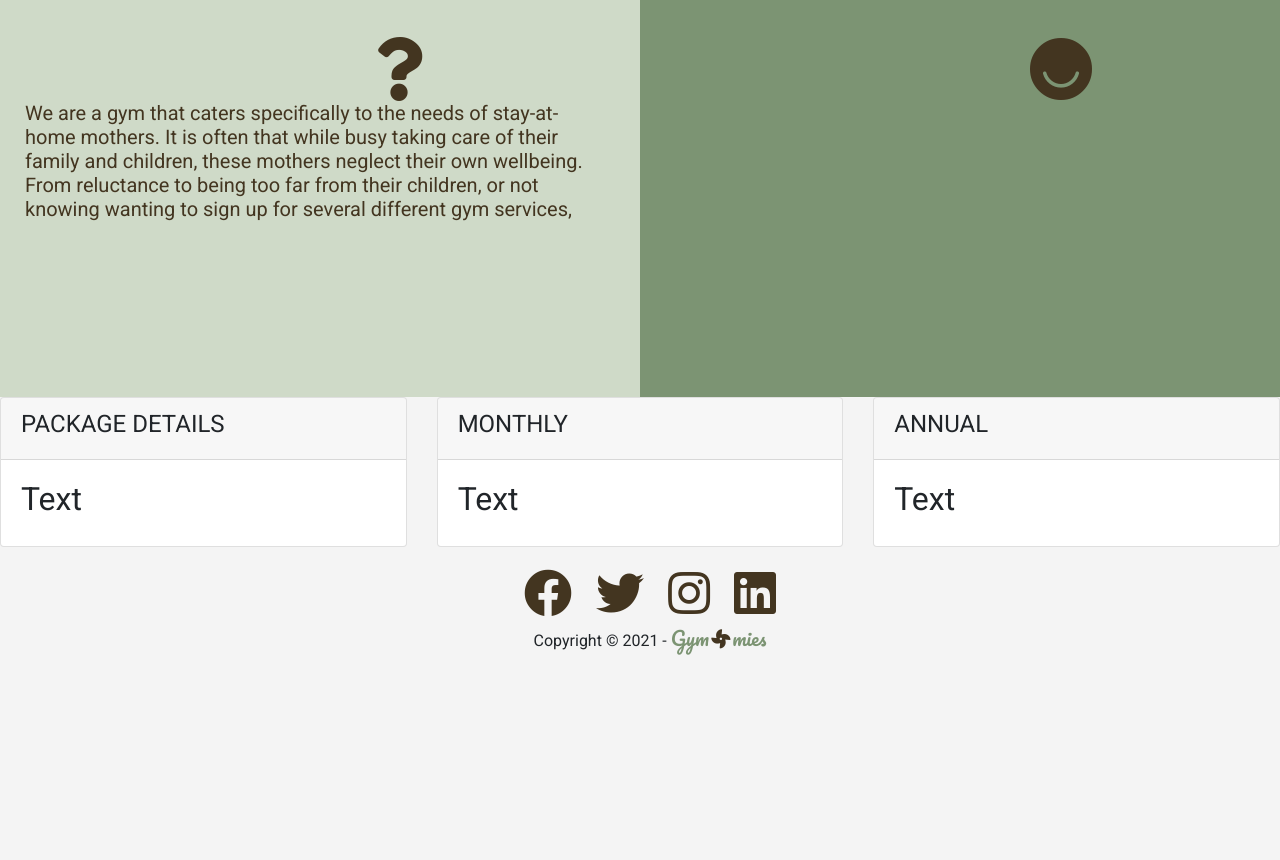
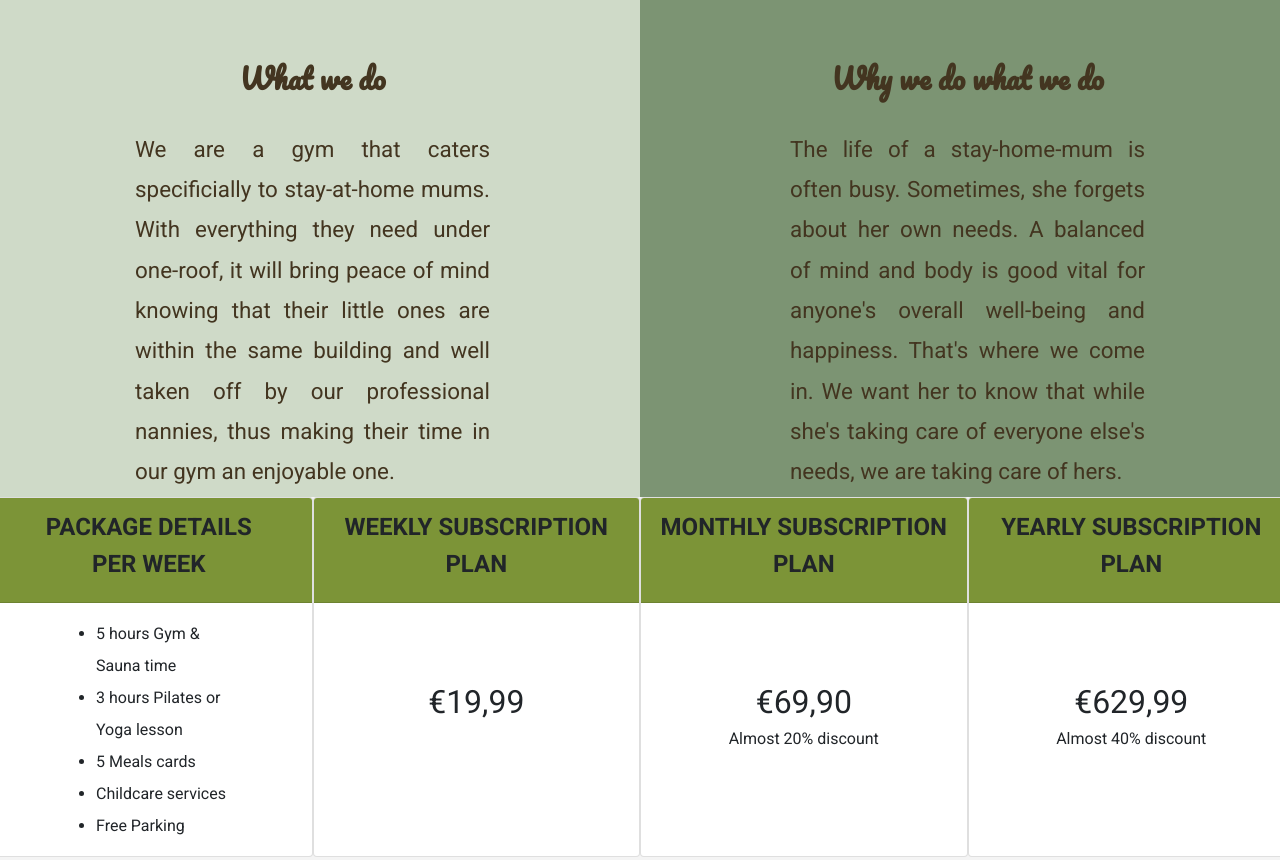
Before and after one commit to finnsterfran/Gymmies-Milestone-1-Project---Frannie-Yip, a plain HTML site: page about.html in a window 1280 px wide. Shown: the part 649-1509 px from the top of the page. Before the commit the page ends 1307 px from the top, so only its background shows below. Drawn offline with nearby package versions, Linux system fonts and the light colour scheme.

Commit message:
added and adjusted text for cards in about.html, page now completed

```diff
--- a/about.html
+++ b/about.html
@@ -44,14 +44,16 @@
             </div>
 
             <div class="what col-12 col-md-6">
-                <i class="fas fa-question"></i>
-                <h5>We are a gym that caters specifically to the needs of stay-at-home mothers.
-                    It is often that while busy taking care of their family and children, these mothers neglect their own wellbeing.
-                    From reluctance to being too far from their children, or not knowing wanting to sign up for several different gym services,
+                <h3>What we do</h3>
+                <h5>We are a gym that caters specificially to stay-at-home mums. With everything they need under one-roof,
+                     it will bring peace of mind knowing that their little ones are within the same building and well taken off by our professional nannies, thus making their time in our gym an enjoyable one.
                 </h5>
             </div>
             <div class="why col-12 col-md-6">
-                <i class="fab fa-ello"></i>
+                <h3>Why we do what we do</h3>
+                <h5>The life of a stay-home-mum is often busy. Sometimes, she forgets about her own needs.
+                    A balanced of mind and body is good vital for anyone's overall well-being and happiness. That's where we come in.
+                    We want her to know that while she's taking care of everyone else's needs, we are taking care of hers. </h5>
             </div>
         </div>
     </section>
@@ -59,33 +61,55 @@
 
     <section id="pricing">
         <div class="row">
-            <div class="price-column col-lg-4">
+            <div class="price-column col-lg-3">
                 <div class="card">
                     <div class="card-header uppercase">
                         <h4>package details</h4>
+                        <h4>PER WEEK</h4>
                     </div>
                     <div class="card-body">
-                        <h2>Text</h2>
+                        <ul>
+                            <li>5 hours Gym & Sauna time</li>
+                            <li>3 hours Pilates or Yoga lesson</li>
+                            <li>5 Meals cards</li>
+                            <li>Childcare services</li>
+                            <li>Free Parking</li>
+                        </ul>
                     </div>
                 </div>
             </div>
-               <div class="price-column col-lg-4">
+               <div class="price-column col-lg-3">
                 <div class="card">
                     <div class="card-header uppercase">
-                        <h4>Monthly</h4>
+                        <h4>Weekly Subscription</h4>
+                        <h4>Plan</h4>
                     </div>
-                    <div class="card-body">
-                        <h2>Text</h2>
+                    <div class="card-body plans">
+                        <h2>€19,99</h2>
                     </div>
                 </div>
             </div>
-            <div class="price-column col-lg-4">
+            <div class="price-column col-lg-3">
                 <div class="card">
                     <div class="card-header uppercase">
-                        <h4>Annual</h4>
+                        <h4>Monthly Subscription</h4>
+                        <h4>Plan</h4>
                     </div>
-                    <div class="card-body">
-                        <h2>Text</h2>
+                    <div class="card-body plans">
+                        <h2>€69,90</h2>
+                        <h6>Almost 20% discount</h6>
+                    </div>
+                </div>
+            </div>
+            <div class="price-column col-lg-3">
+                <div class="card">
+                    <div class="card-header uppercase">
+                        <h4>Yearly Subscription</h4>
+                        <h4>Plan</h4>
+                    </div>
+                    <div class="card-body plans">
+                        <h2>€629,99</h2>
+                        <h6>Almost 40% discount</h6>
                     </div>
                 </div>
             </div>
--- a/assets/css/style.css
+++ b/assets/css/style.css
@@ -246,27 +246,61 @@ td {
         height: 60vh;
     }
 .what {
-    height: 400px;
+    height: 500px;
     background-color: #cfdac8;
     color: #433520;
-    padding: 40px;
+    padding: 40px 100px;
+
 }
-.what i,
-.why i {
-    font-size: 4rem;
-    padding-left: 350px;
-    align-items: center;
+.why {
+    height: 500px;
+    background-color:#7c9473;
+    color: #433520;
+    padding: 40px 100px;
 }
 
-.why {
-    height: 400px;
-    background-color:#7c9473;
-    color: #433520;
-    padding: 40px;
+.what h3,
+.why h3 {
+    font-family: 'Pacifico', 'Roboto', sans-serif;
+    font-weight: 700;
+    text-align: center;
+    padding: 25px;
 }
 
+.what h5,
+.why h5 {
+    text-align: justify;
+    line-height: 1.8;
+    padding: 0 50px;
+    font-size: 1.4rem;
+}
+
+.price-column {
+    padding: 0;
+}
+
+.card-header {
+    background-color: #7c9437;
+    text-align: center;
+    padding: 15px;
+}
+.card-header h4 {
+    font-weight: 700;
 
 
+}
+.card {
+    height: 360px;
+}
+.card-body {
+    padding: 15px 70px;
+    line-height: 2;
+
+}
+.plans {
+    text-align: center;
+    padding-top: 80px;
+}
 /* ---- Services ---- */
 .alert {
     margin: 0;
@@ -369,7 +403,8 @@ input {
     display: flex;
 }
 .radio div {
-    padding-right: 100px;
+    padding-right: 150px;
+    padding-left: 10px;
 
 }
 .radio input {
```
Also changed, not shown: contact.html (+4 -0 lines), services.html (+1 -1 lines).
